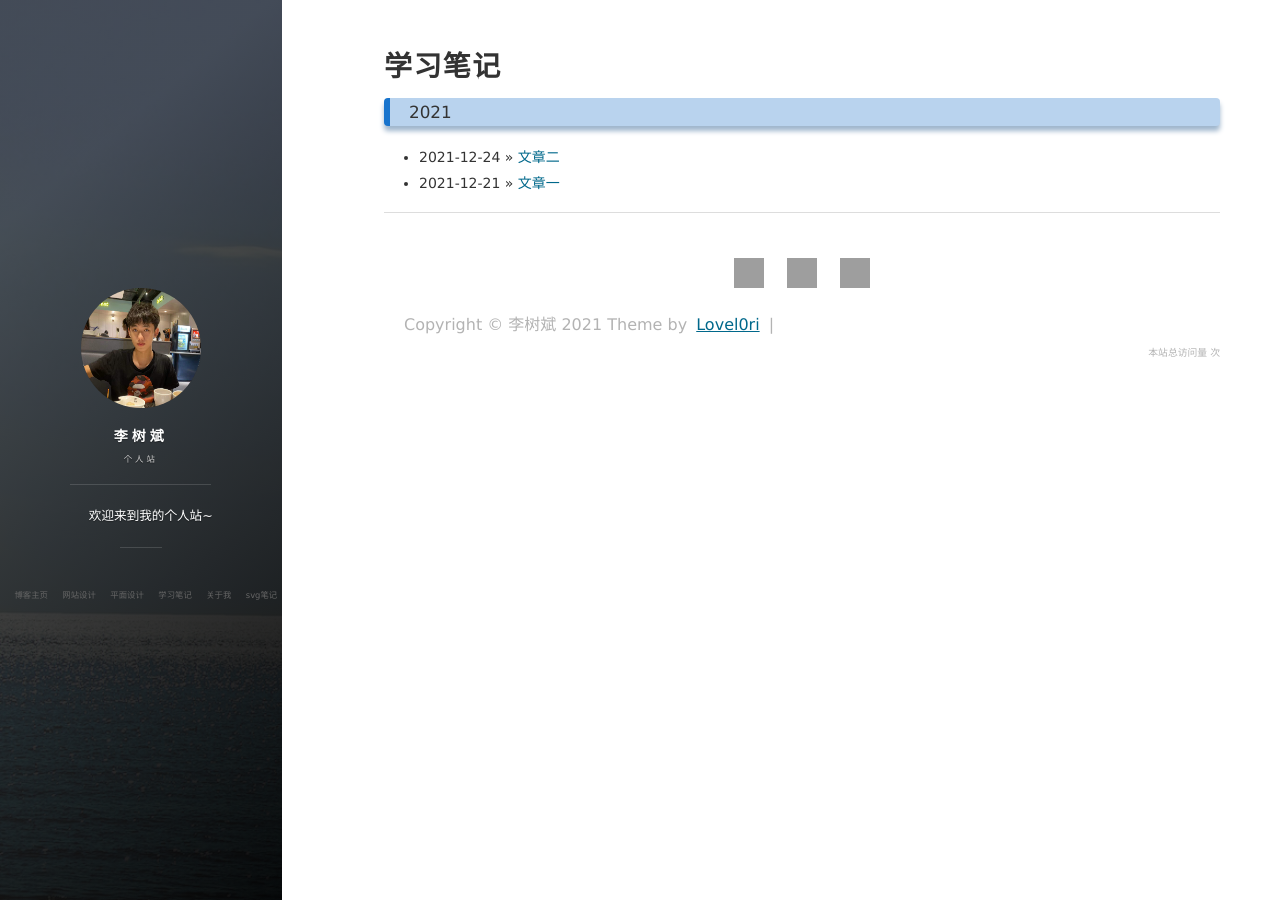
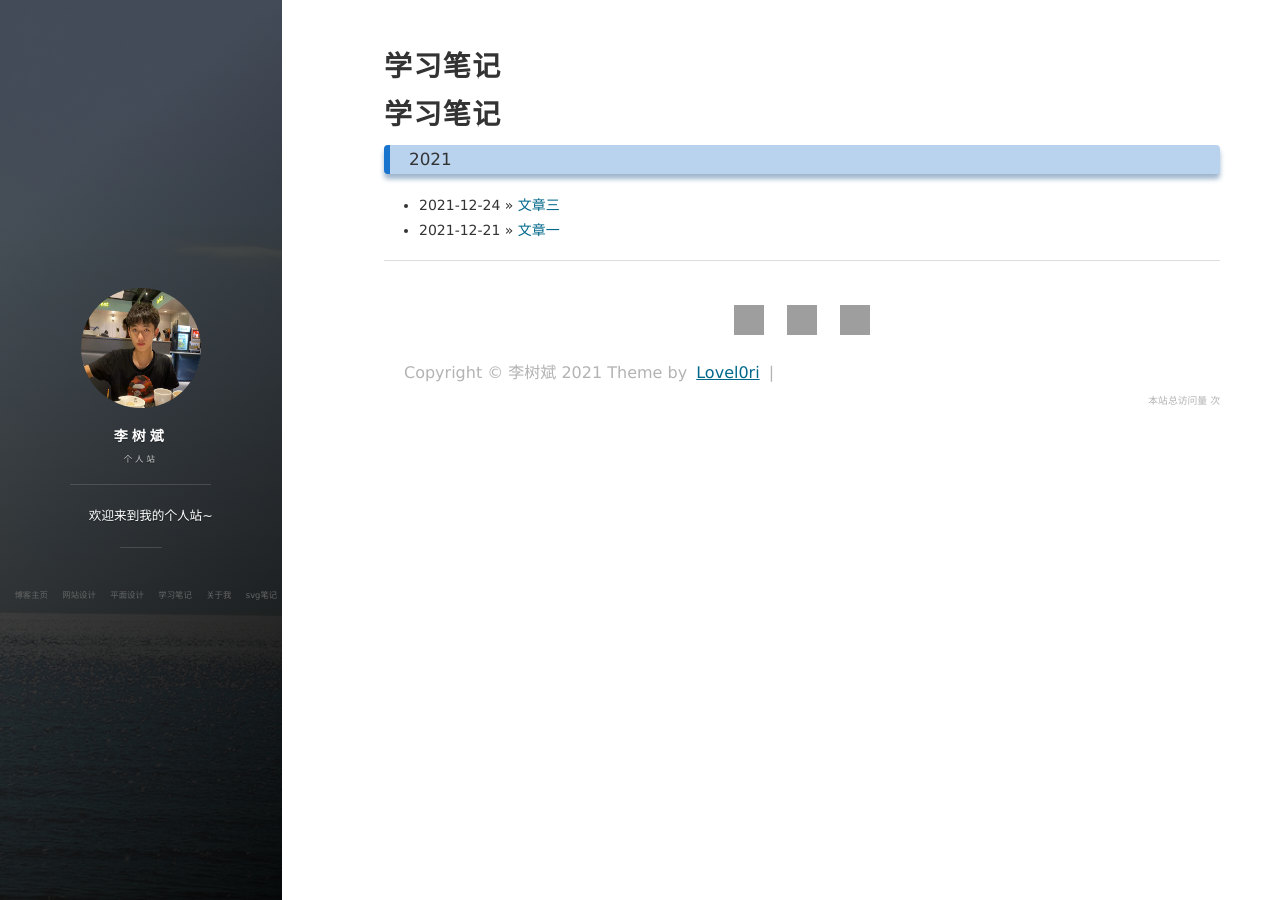
Before and after one commit to Lovel0ri/lovel0ri.github.io, a Jekyll site: the page built from categories/学习笔记.html, in a window 1280 px wide. Built offline with Jekyll 4.4.1, drawn with Linux system fonts in a browser that asks for light colours; nearby versions of some CDN libraries; comment, search, counter and statistics services are not loaded; grey boxes are pictures that could not be loaded.

Commit message:
推送文章三测试路径

```diff
--- a/categories/学习笔记.html
+++ b/categories/学习笔记.html
@@ -4,9 +4,75 @@ title : 学习笔记
 header : 所有文章
 group: navigation
 ---
-{% include JB/setup %}
+<article class="post-container post-container--single" itemscope="" itemtype="http://schema.org/BlogPosting">
+    <header class="post-header">
+      <div class="post-meta">
+        <time datetime="" itemprop="datePublished" class="post-meta__date date"></time>
+        <span class="post-meta__tags tags"></span>
+      </div>
+      <h1 class="post-title">学习笔记</h1>
+    </header>
 
-{% assign posts_collate = site.posts %}
-<div class="page card">
-{% include JB/posts_collate %}
-</div>
+    <section class="post">
+
+
+
+  <div class="page card">
+
+
+
+
+
+
+
+
+
+
+
+
+        <div class="hat_title">
+          <h3>2021</h3>
+        </div>
+        <div class="post_list">
+        <ul>
+
+
+
+      <li>
+        <span>
+          2021-12-24
+        </span>
+         »
+        <a href="/_posts/2021-12-24-文章三.md">文章三</a>
+      </li>
+
+
+
+
+
+
+
+
+
+
+
+
+
+      <li>
+        <span>
+          2021-12-21
+        </span>
+         »
+        <a href="/2021/12/%E6%96%87%E7%AB%A0%E4%B8%80/">文章一</a>
+      </li>
+
+
+        </ul>
+
+
+
+
+  </div>
+  </div>
+    </section>
+  </article>
```
Also changed, not shown: _posts/2021-12-24-文章三.md (added, +8 -0 lines).
